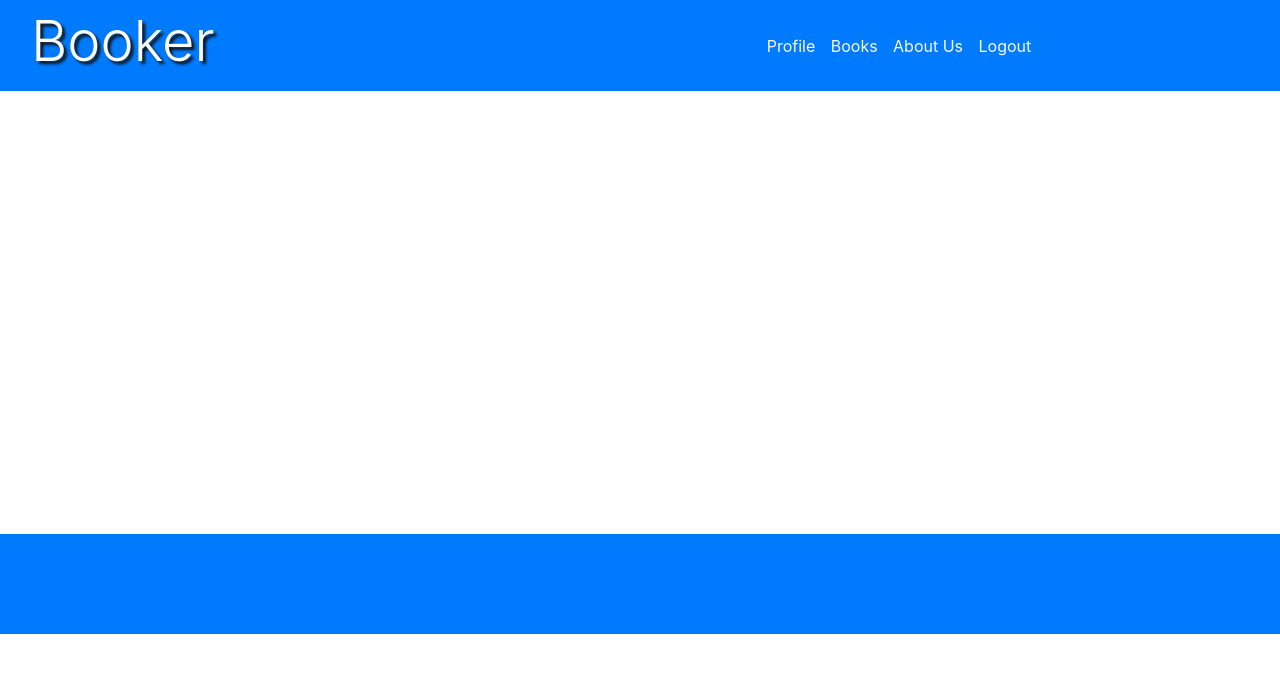
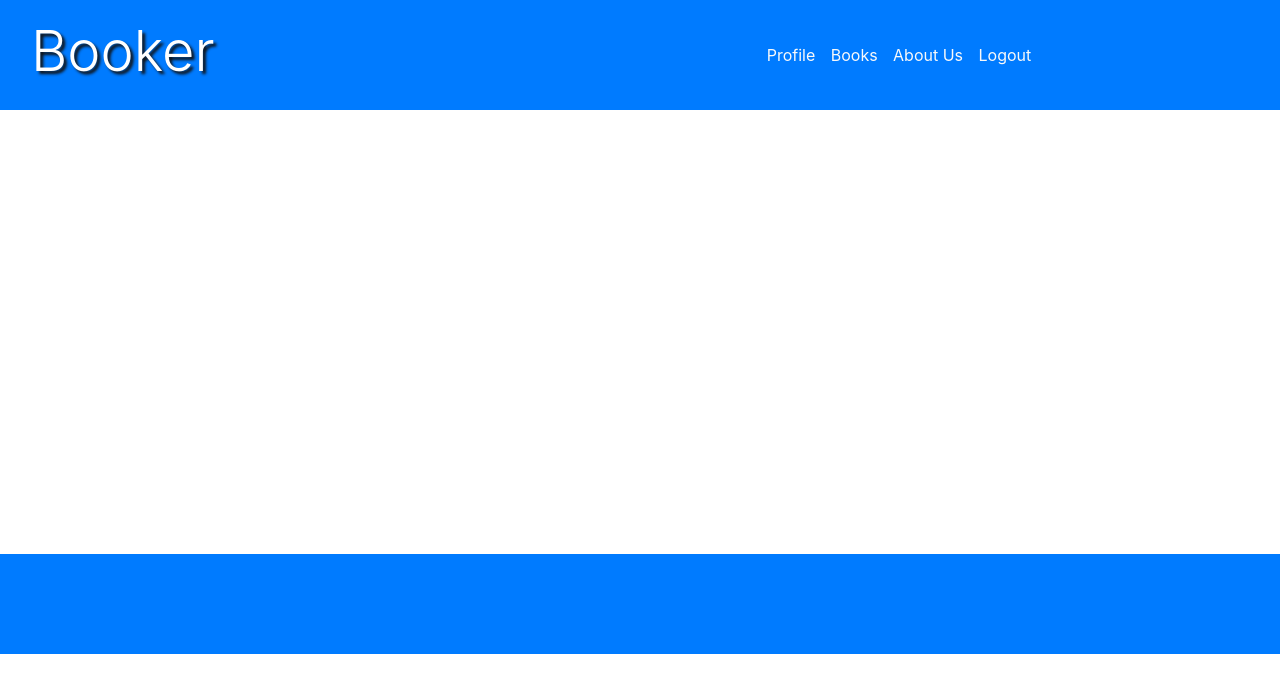
Before and after one commit to oopaze/Booker, a Flask app: page /books in a window 1280 px wide. Shown: the top 693 px of the page. Run offline with Flask 2, Linux system fonts and the light colour scheme; some libraries are stand-ins or nearby versions.

Commit message:
Boocker v01

```diff
--- a/app/static/css/header.css
+++ b/app/static/css/header.css
@@ -4,19 +4,20 @@ body {
 
 header{
 	width: 100%;
-	height: 90px;
+	max-height:
 }
 
 header nav {
 	width: 100%;
+	height: 110px;
 }
 
 #navbarNavDropdown{
 	width: 100%;;
 }
 
-.text-light{
-	padding: 0 2%;
+.menu-opcoes{
+	padding: 0px 2%;
 }
 
 #logo-menu {
@@ -30,7 +31,7 @@ header nav {
 	padding-top: 20px;
 }
 
-#logo{
+#logo h2{
 	text-decoration: none;
 	text-align: left;
 	color: #FFFFFF;
--- a/app/templates/books.html
+++ b/app/templates/books.html
@@ -1,5 +1,6 @@
 <!DOCTYPE html>
 <html>
+
 	<head>
 
 		<meta charset="utf-8">
@@ -36,10 +37,10 @@
 						<div class="col-md-4 offset-md-3">
 						  	<div class="collapse navbar-collapse" id="navbarNavDropdown">
 
-						    <a class="text-light" href="#">Profile</a>
-						    <a class="text-light" href="#">Books</a>
-						    <a class="text-light" href="#">About Us</a>
-						    <a href="{{ url_for('logout') }}" class="text-light" href="#">Logout</a>
+							    <a class="text-light menu-opcoes" href="#">Profile</a>
+							    <a class="text-light menu-opcoes" href="#">Books</a>
+							    <a class="text-light menu-opcoes" href="#">About Us</a>
+							    <a href="{{ url_for('logout') }}" class="text-light menu-opcoes" href="#">Logout</a>
 
 						  	</div>
 						</div>
@@ -49,9 +50,12 @@
 		</header>
 
 
-	<div class="container-fluid bg-muted" id='centerPage'>
+		<div class="container bg-muted" id='centerPage'>
+
 		</div>
-	<footer class="bg-primary">
+
+
+		<footer class="container-fluid bg-primary">
 
 		</footer>
 
--- a/requirements.txt
+++ b/requirements.txt
@@ -11,6 +11,7 @@ itsdangerous==1.1.0
 Jinja2==2.11.2
 Mako==1.1.3
 MarkupSafe==1.1.1
+psycopg2==2.8.5
 python-dateutil==2.8.1
 python-editor==1.0.4
 six==1.15.0
```
Also changed, not shown: app/templates/index.html (+4 -4 lines), config.py (+13 -2 lines). Lines whose indentation alone changed are shown as unchanged.
